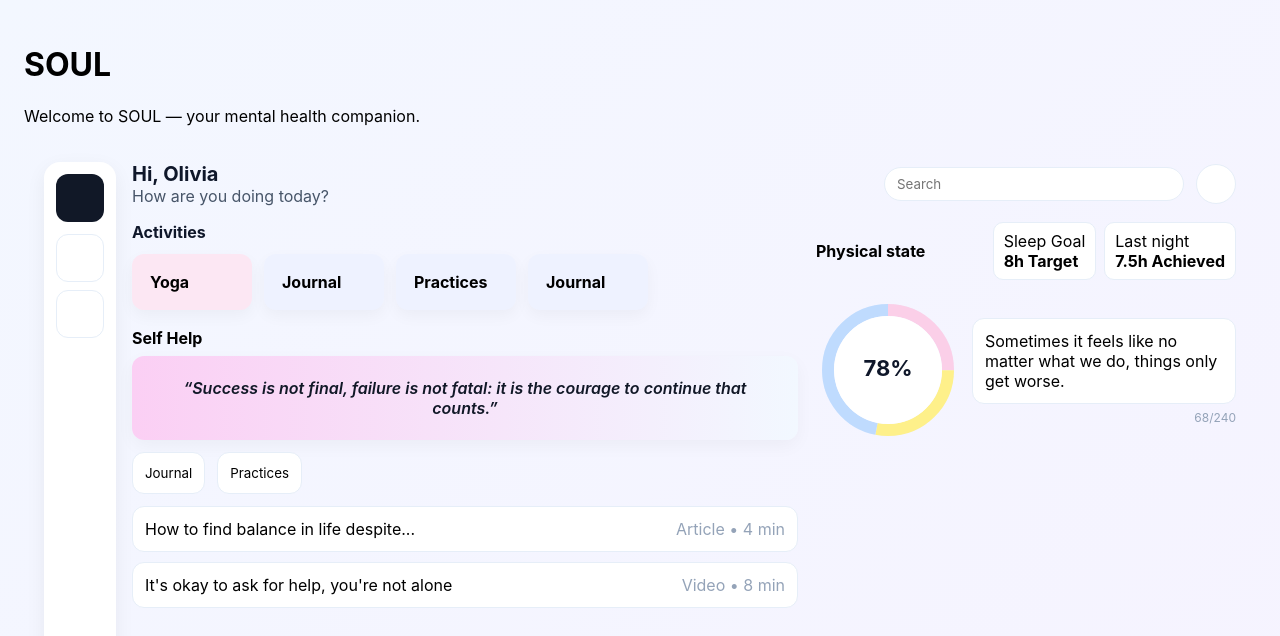
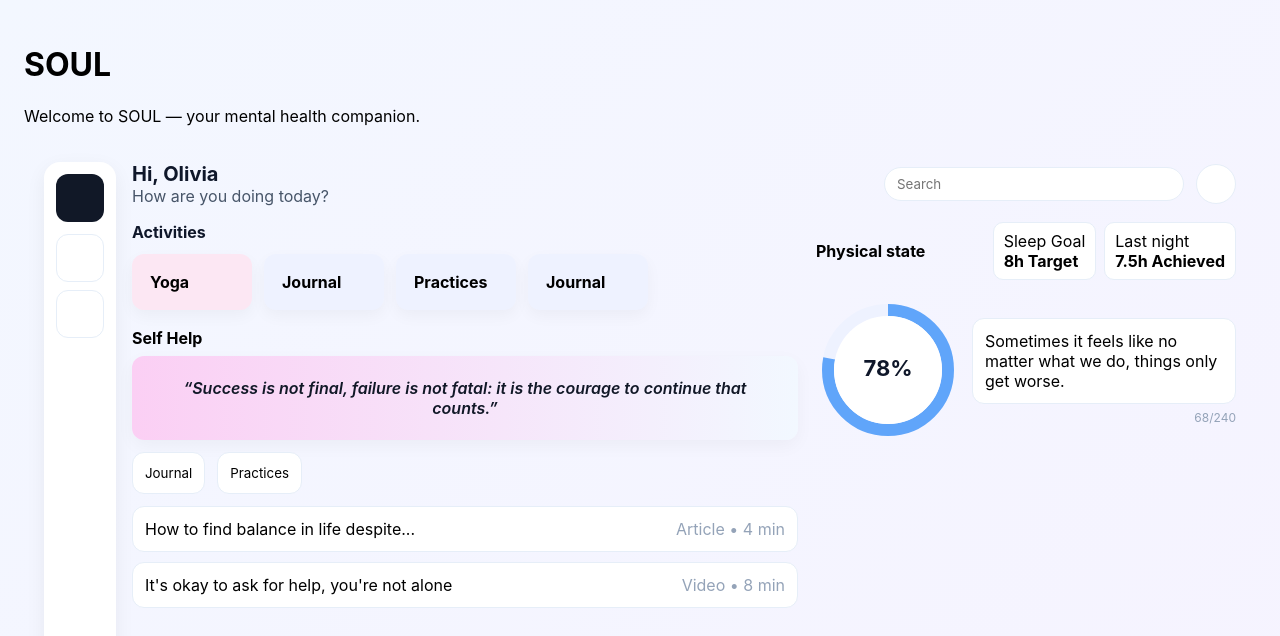
Before and after one commit to Ravindra2377/Mood, a React (Vite) app in the folder web-app/: page / in a window 1280 px wide. Shown: the top 636 px of the page. Built offline with nearby package versions, Linux system fonts and the light colour scheme; no server answers.

Commit message:
feat(ui): animated donut sweep + in-place journal quick-edit preview

```diff
--- a/web-app/src/ui/HomeView.tsx
+++ b/web-app/src/ui/HomeView.tsx
@@ -2,25 +2,37 @@ import React, { useEffect, useState } from 'react'
 import '../styles/theme.css'
 import JournalEditor from './JournalEditor'
 
-function Donut({ percent = 78 }: { percent?: number }) {
+function AnimatedDonut({ percent = 78, duration = 900 }: { percent?: number, duration?: number }) {
   const radius = 60
   const stroke = 12
-  const cx = radius + stroke
-  const cy = radius + stroke
   const r = radius
-  const c = 2 * Math.PI * r
-  const filled = (percent / 100) * c
-  const gap = c - filled
+  const circumference = 2 * Math.PI * r
+  const [offset, setOffset] = React.useState(circumference)
+  const [display, setDisplay] = React.useState(0)
+
+  React.useEffect(() => {
+    // animate stroke-dashoffset from full to target
+    const target = circumference * (1 - Math.min(Math.max(percent, 0), 100) / 100)
+    const start = circumference
+    const startTime = performance.now()
+    function frame(now: number) {
+      const t = Math.min(1, (now - startTime) / duration)
+      const eased = 1 - Math.pow(1 - t, 3)
+      setOffset(start + (target - start) * eased)
+      setDisplay(Math.round(eased * percent))
+      if (t < 1) requestAnimationFrame(frame)
+      else setDisplay(percent)
+    }
+    requestAnimationFrame(frame)
+  }, [percent, circumference, duration])
+
   return (
     <svg width={(r + stroke) * 2} height={(r + stroke) * 2} viewBox={`0 0 ${(r + stroke) * 2} ${(r + stroke) * 2}`}>
-      <g transform={`translate(${cx},${cy})`}>
+      <g transform={`translate(${r + stroke},${r + stroke})`}>
         <circle r={r} fill="none" stroke="#eef2ff" strokeWidth={stroke} />
-        {/* three colored arcs using stroke-dasharray hack by overlaying segments */}
-        <circle r={r} fill="none" stroke="#fbcfe8" strokeWidth={stroke} strokeDasharray={`${c * 0.25} ${c}`} strokeDashoffset={-c * 0.0} transform="rotate(-90)" />
-        <circle r={r} fill="none" stroke="#fef08a" strokeWidth={stroke} strokeDasharray={`${c * 0.28} ${c}`} strokeDashoffset={-c * 0.25} transform="rotate(-90)" />
-        <circle r={r} fill="none" stroke="#bfdbfe" strokeWidth={stroke} strokeDasharray={`${c * 0.47} ${c}`} strokeDashoffset={-c * 0.53} transform="rotate(-90)" />
+        <circle r={r} fill="none" stroke="#60a5fa" strokeWidth={stroke} strokeDasharray={`${circumference}`} strokeDashoffset={offset} transform="rotate(-90)" style={{ transition: 'stroke-dashoffset 280ms linear' }} />
         <circle r={r - 6} fill="white" />
-        <text x="0" y="6" textAnchor="middle" fontSize={22} fontWeight={700} fill="#0f172a">{percent}%</text>
+        <text x="0" y="6" textAnchor="middle" fontSize={22} fontWeight={700} fill="#0f172a">{display}%</text>
       </g>
     </svg>
   )
@@ -112,11 +124,12 @@ export default function HomeView() {
 
             <div className="donut-row">
               <div className="fade-up">
-                <Donut percent={78} />
+                <AnimatedDonut percent={78} />
               </div>
               <div style={{ flex: 1 }}>
-                <div className="card">Sometimes it feels like no matter what we do, things only get worse.</div>
-                <div style={{ textAlign: 'right', color: 'var(--muted)', fontSize: 12, marginTop: 6 }}>68/240</div>
+                <div className="card">{latest ? latest.content : 'Sometimes it feels like no matter what we do, things only get worse.'}</div>
+                <div style={{ textAlign: 'right', color: 'var(--muted)', fontSize: 12, marginTop: 6 }}>{latest ? `${(latest.content || '').length}/240` : '68/240'}</div>
+                {latest && <div style={{ marginTop: 8 }}><button className="card" onClick={() => setEditing(latest)}>Quick Edit</button></div>}
               </div>
             </div>
           </div>
@@ -127,7 +140,19 @@ export default function HomeView() {
         <>
           <div className="overlay" onClick={() => setEditing(null)} />
           <div className="modal fade-up">
-            <JournalEditor date={(editing.entry_date || '').slice(0, 10)} onSaved={() => { setEditing(null); window.location.reload() }} initial={editing} />
+            <JournalEditor
+              date={(editing.entry_date || '').slice(0, 10)}
+              initial={editing}
+              onSaved={(entry?: any) => {
+                // entry === null means deleted
+                if (entry === null) {
+                  setLatest(null)
+                } else if (entry) {
+                  setLatest(entry)
+                }
+                setEditing(null)
+              }}
+            />
           </div>
         </>
       )}
--- a/web-app/src/ui/JournalEditor.tsx
+++ b/web-app/src/ui/JournalEditor.tsx
@@ -3,7 +3,7 @@ type AnyEvent = any
 
 import { createJournal, updateJournal, deleteJournal } from '../api/journals'
 
-export default function JournalEditor({ date, onSaved, initial }: { date: string, onSaved: () => void, initial?: any }) {
+export default function JournalEditor({ date, onSaved, initial }: { date: string, onSaved?: (entry?: any) => void, initial?: any }) {
   const [title, setTitle] = useState(initial?.title ?? '')
   const [content, setContent] = useState(initial?.content ?? '')
   const [progress, setProgress] = useState(initial?.progress ?? ('' as number | ''))
@@ -29,17 +29,18 @@ export default function JournalEditor({ date, onSaved, initial }: { date: string
       const body: any = { title, content }
       if (date) body.entry_date = date
       if (progress !== '') body.progress = Number(progress)
+      let res: any = null
       if (editingId) {
-        await updateJournal(editingId, body)
+        res = await updateJournal(editingId, body)
       } else {
-        await createJournal(body)
+        res = await createJournal(body)
       }
       setStatus('Saved')
       setTitle('')
       setContent('')
       setProgress('')
       setEditingId(null)
-      onSaved()
+      try { onSaved && onSaved(res) } catch (e) {}
     } catch (e) {
       console.error(e)
       setStatus('Save failed')
@@ -55,7 +56,7 @@ export default function JournalEditor({ date, onSaved, initial }: { date: string
       setContent('')
       setProgress('')
       setEditingId(null)
-      onSaved()
+      try { onSaved && onSaved(null) } catch (e) {}
     } catch (e) {
       console.error(e)
       setStatus('Delete failed')
```
